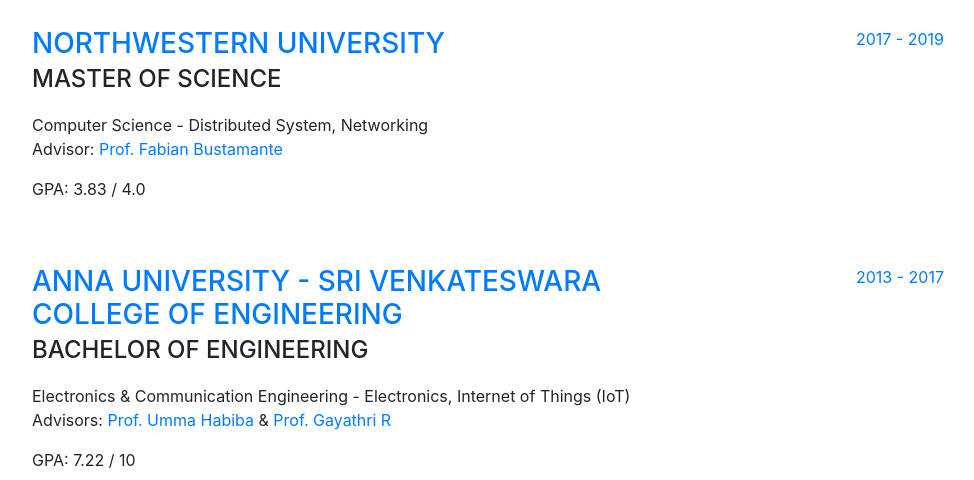
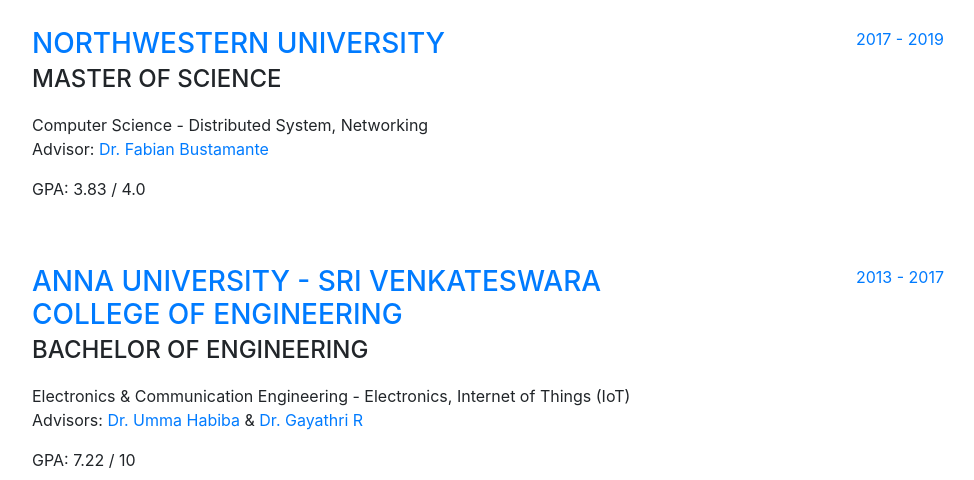
Before and after one commit to ptirupac/ptirupac.github.io, a website with bundled scripts: page index.html in a window 1280 px wide. Shown: the part 2700-3180 px from the top of the page, without its empty margins (288-1262 px from the left). Built offline with nearby package versions, Linux system fonts and the light colour scheme; a web font is replaced by a local one.

Commit message:
changed prof designations to dr

```diff
--- a/index.html
+++ b/index.html
@@ -230,7 +230,7 @@
             <div class="subheading mb-3">Master of Science</div>
 
             <div>Computer Science - Distributed System, Networking</div>
-            <p>Advisor: <a href="http://www.cs.northwestern.edu/~fabianb/" target="_blank">Prof. Fabian Bustamante</a></p>
+            <p>Advisor: <a href="http://www.cs.northwestern.edu/~fabianb/" target="_blank">Dr. Fabian Bustamante</a></p>
             <p>GPA: 3.83 / 4.0 </p>
           </div>
           <div class="resume-date text-md-right">
@@ -243,7 +243,7 @@
             <h3 class="mb-0"><a href="https://www.svce.ac.in/" target="_blank">Anna University - Sri Venkateswara College of Engineering</a></h3>
             <div class="subheading mb-3">Bachelor of Engineering</div>
             <div>Electronics & Communication Engineering - Electronics, Internet of Things (IoT)</div>
-            <p>Advisors: <a href="https://www.svce.ac.in/departments/ece/profile/fac.php?id=ece3832011" target="_blank">Prof. Umma Habiba</a> & <a href="https://www.svce.ac.in/departments/ece/profile/index.php?id=ECE2552013" target="_blank">Prof. Gayathri R</a></p>
+            <p>Advisors: <a href="https://www.svce.ac.in/departments/ece/profile/fac.php?id=ece3832011" target="_blank">Dr. Umma Habiba</a> & <a href="https://www.svce.ac.in/departments/ece/profile/index.php?id=ECE2552013" target="_blank">Dr. Gayathri R</a></p>
             <p>GPA: 7.22 / 10 </p>
           </div>
           <div class="resume-date text-md-right">
```
